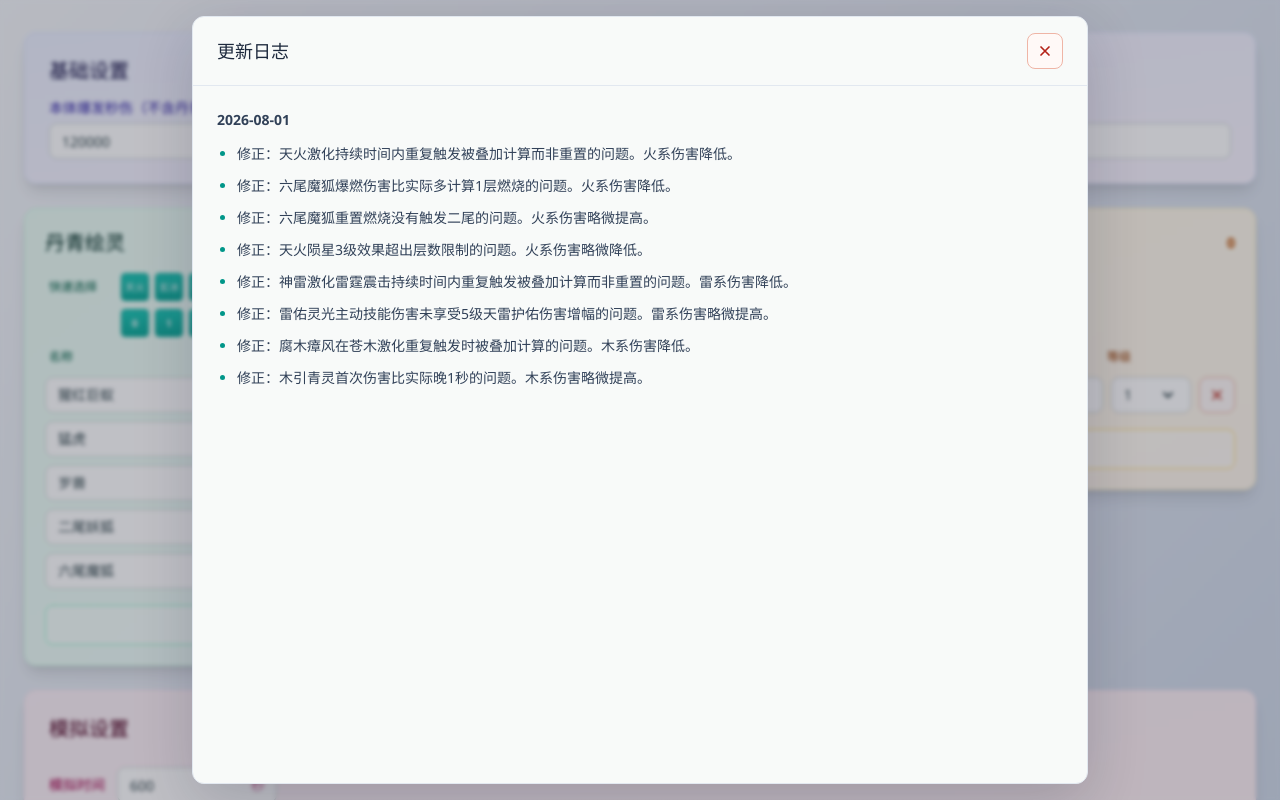
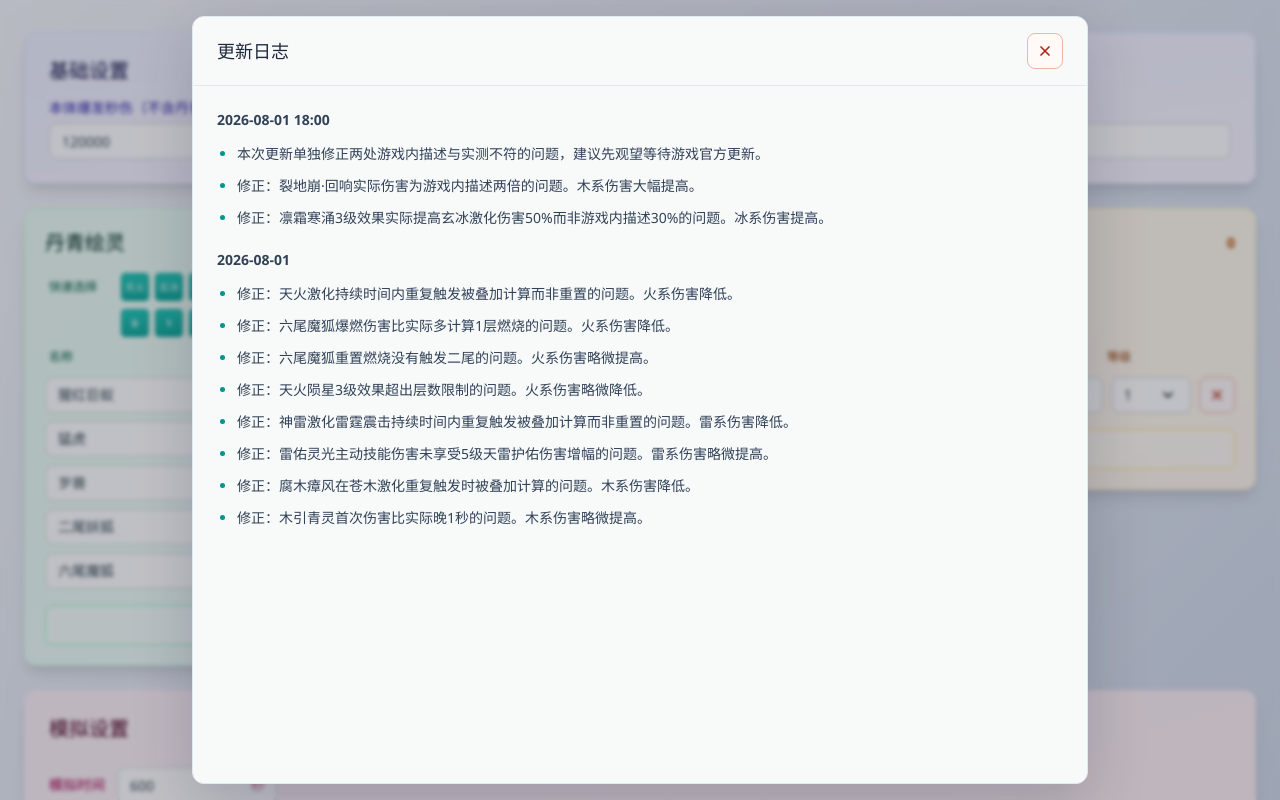
Before and after one commit to AzedL/DanQingSimulator, a React (Vite) app: page / in a window 1280 px wide. Shown: the top 800 px of the page. Built offline with nearby package versions, Linux system fonts and the light colour scheme.

Commit message:
fix: 修正两处实测效果与游戏内描述不一致的问题

```diff
--- a/src/kernel/cards/ice/ly/LinShuangHanYong.ts
+++ b/src/kernel/cards/ice/ly/LinShuangHanYong.ts
@@ -22,7 +22,7 @@ export class LinShuangHanYong extends Card {
 
   get activationDamageMultiplier() {
     return this.level >= 3
-      ? 1.3
+      ? 1.5
       : SHANG_GUAN_CE_ACTIVATION_DAMAGE_MULTIPLIER
   }
 
--- a/src/kernel/cards/wood/ly/LieDiBeng.ts
+++ b/src/kernel/cards/wood/ly/LieDiBeng.ts
@@ -39,7 +39,11 @@ export class LieDiBeng extends Card {
   }
 
   private settleEcho() {
-    this.core.wood.add(2887, 1, '裂地崩 · 回响')
+    this.core.wood.add(
+      2887 * 2 * MULTIPLIER[this.level],
+      1,
+      '裂地崩 · 回响',
+    )
   }
 
   reset() {
--- a/src/lang/changelog.ts
+++ b/src/lang/changelog.ts
@@ -1,6 +1,14 @@
-export const updatedAt = '2026-08-01'
+export const updatedAt = '2026-08-01 18:00'
 
 export const changelog = [
+  {
+    date: '2026-08-01 18:00',
+    changes: [
+      '本次更新单独修正两处游戏内描述与实测不符的问题，建议先观望等待游戏官方更新。',
+      '修正：裂地崩·回响实际伤害为游戏内描述两倍的问题。木系伤害大幅提高。',
+      '修正：凛霜寒涌3级效果实际提高玄冰激化伤害50%而非游戏内描述30%的问题。冰系伤害提高。',
+    ],
+  },
   {
     date: '2026-08-01',
     changes: [
```
Also changed, not shown: 2 other files (tests, documents, lock files or other folders).
